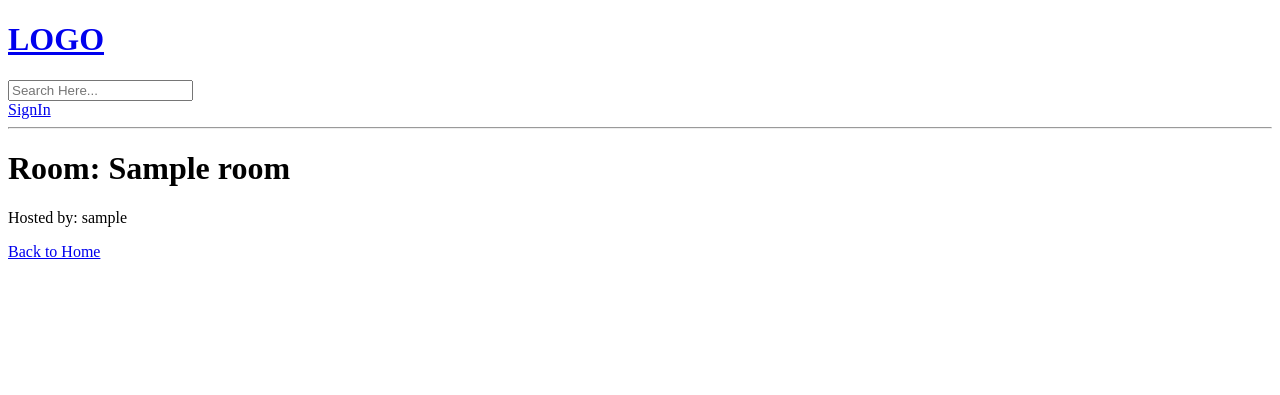
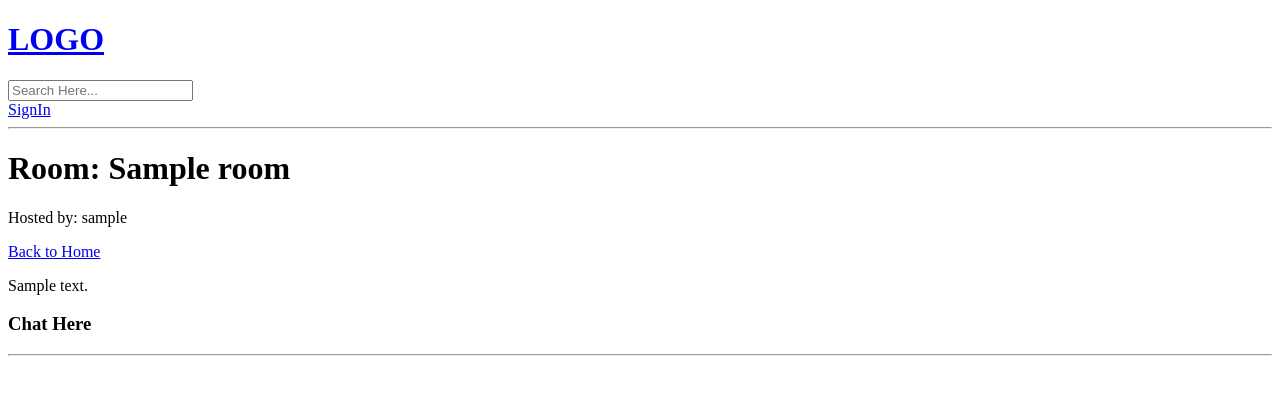
Before and after one commit to Hashara13/InnoGen-Collab, a Django app: page /room/1/ in a window 1280 px wide. Shown: the top 395 px of the page. Run offline with Django 5.2, Linux system fonts and the light colour scheme; tables that the repository leaves empty hold one stand-in row (values such as "Sample post").

Commit message:
chatmessages

```diff
--- a/base/templates/base/room.html
+++ b/base/templates/base/room.html
@@ -6,5 +6,23 @@
 <p>Hosted by: {{ room.host.username }}</p>
 
 <a href="{% url 'home' %}">Back to Home</a>
+<p>{{room.desc}}</p>
+<div class="com-wrapper">
+    <h3>
+        Chat Here
+    </h3>
+    <hr>
+    {% for message in room_messages %}
+    <div>
+        <span>@{{message.user.username}}</span>
+        <span class="thread__date">{{message.created|timesince}} ago</span>
+        <p>{{message.body}}</p>
+        <hr>
+    </div>
+    {% endfor %}
+</div>
+<div>
+
+</div>
 
 {% endblock %}
--- a/base/views.py
+++ b/base/views.py
@@ -72,6 +72,7 @@ def home(request):
 
 def room(request, room_id):
     room = Room.objects.get(id=room_id)
+    room_messages=room.message_set.all().order_by('-created')
     context = {'room': room}
     return render(request, 'base/room.html', context)
 
```
